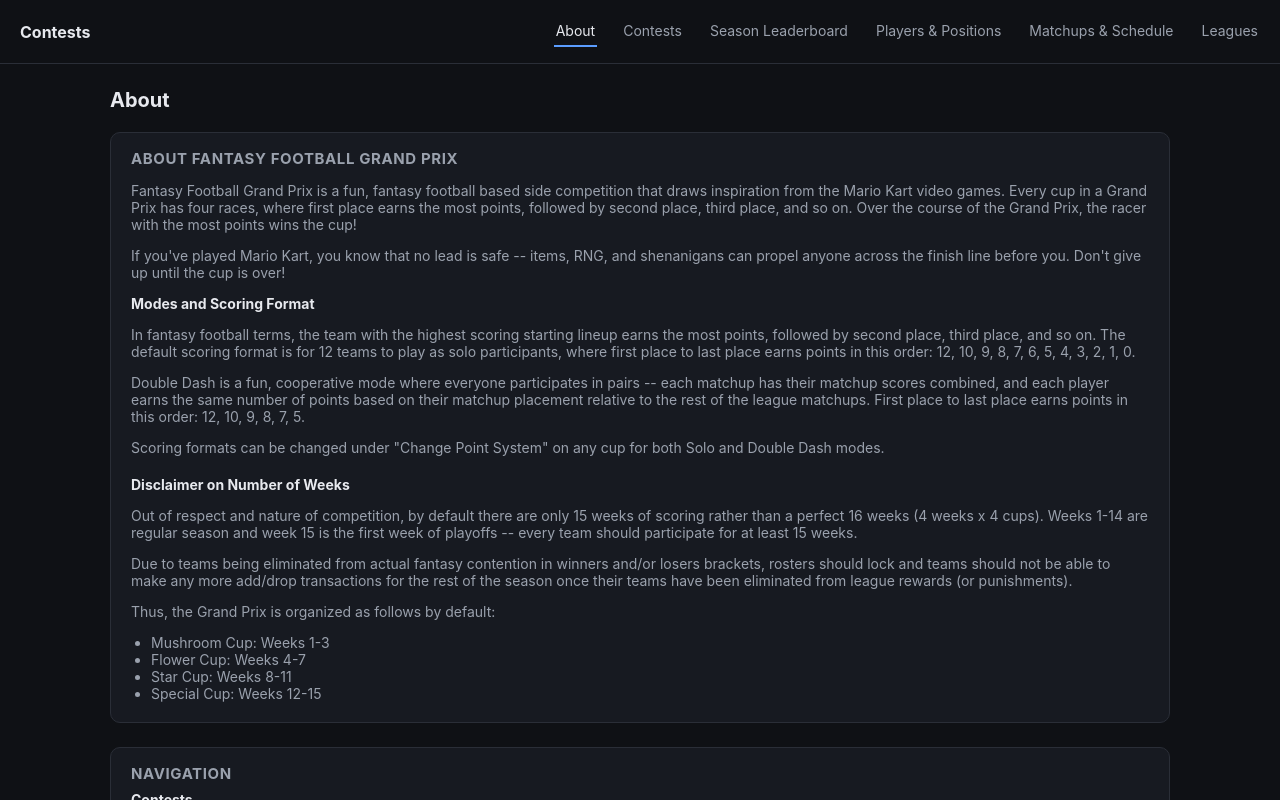
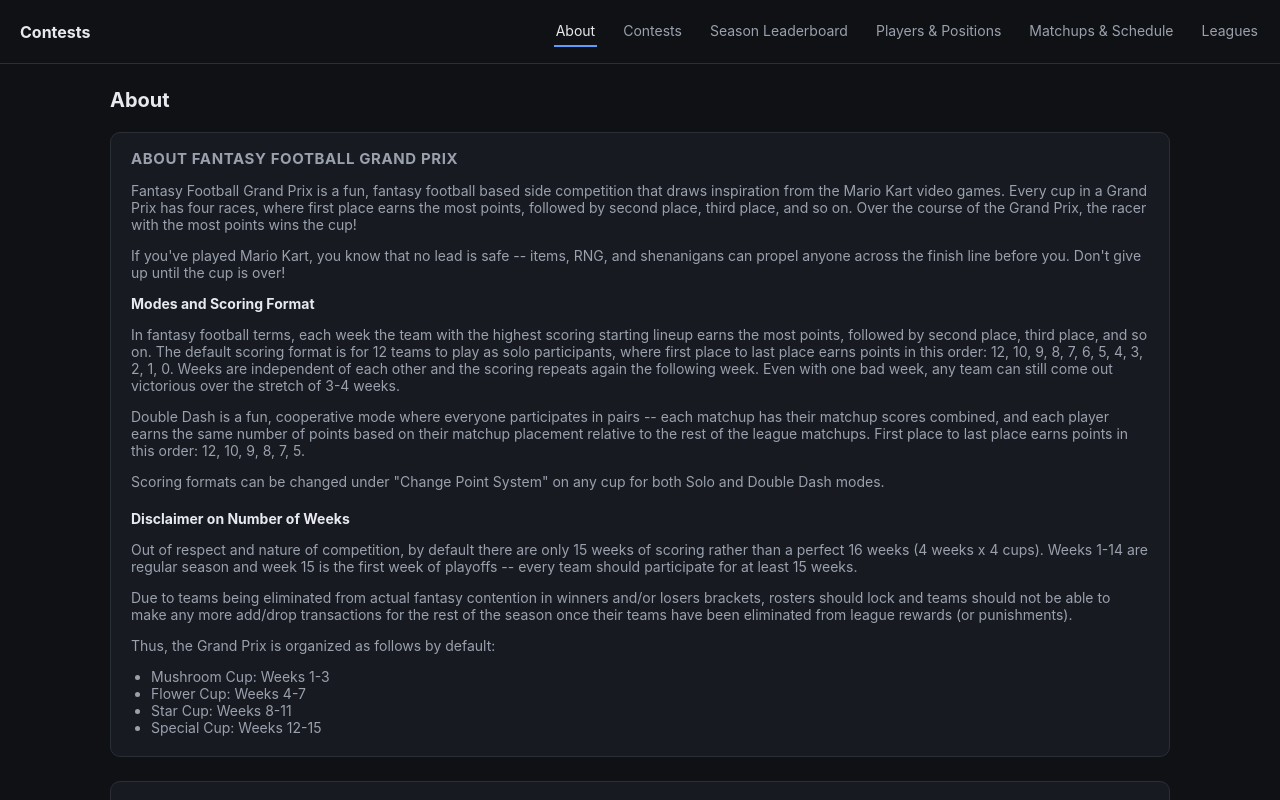
Before and after one commit to jasonho2/Fantasy_Grand_Prix, a Next.js app in the folder web/: page /about in a window 1280 px wide. Shown: the top 800 px of the page. Built offline with nearby package versions, Linux system fonts and the light colour scheme; no server answers; the database is empty.

Commit message:
About page: reword Modes and Scoring Format intro
Clarifies scoring is weekly and independent week-to-week, and adds a
line noting one bad week doesn't sink a team over a 3-4 week cup.

```diff
--- a/web/app/about/page.js
+++ b/web/app/about/page.js
@@ -32,10 +32,12 @@
 
         <h3 style={firstSubheadStyle}>Modes and Scoring Format</h3>
         <p style={bodyStyle}>
-          In fantasy football terms, the team with the highest scoring starting lineup earns the
-          most points, followed by second place, third place, and so on. The default scoring
-          format is for 12 teams to play as solo participants, where first place to last place
-          earns points in this order: 12, 10, 9, 8, 7, 6, 5, 4, 3, 2, 1, 0.
+          In fantasy football terms, each week the team with the highest scoring starting lineup
+          earns the most points, followed by second place, third place, and so on. The default
+          scoring format is for 12 teams to play as solo participants, where first place to last
+          place earns points in this order: 12, 10, 9, 8, 7, 6, 5, 4, 3, 2, 1, 0. Weeks are
+          independent of each other and the scoring repeats again the following week. Even with
+          one bad week, any team can still come out victorious over the stretch of 3-4 weeks.
         </p>
         <p style={bodyStyle}>
           Double Dash is a fun, cooperative mode where everyone participates in pairs -- each
```
